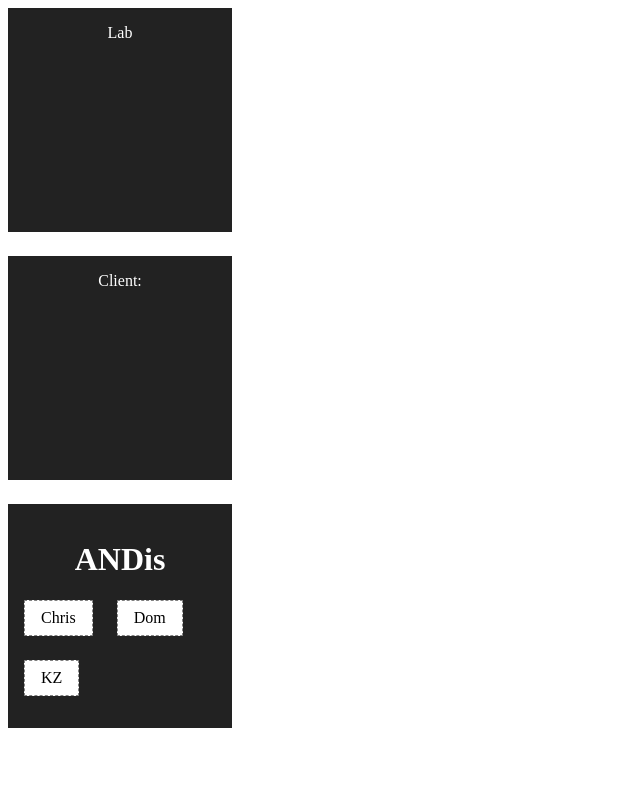
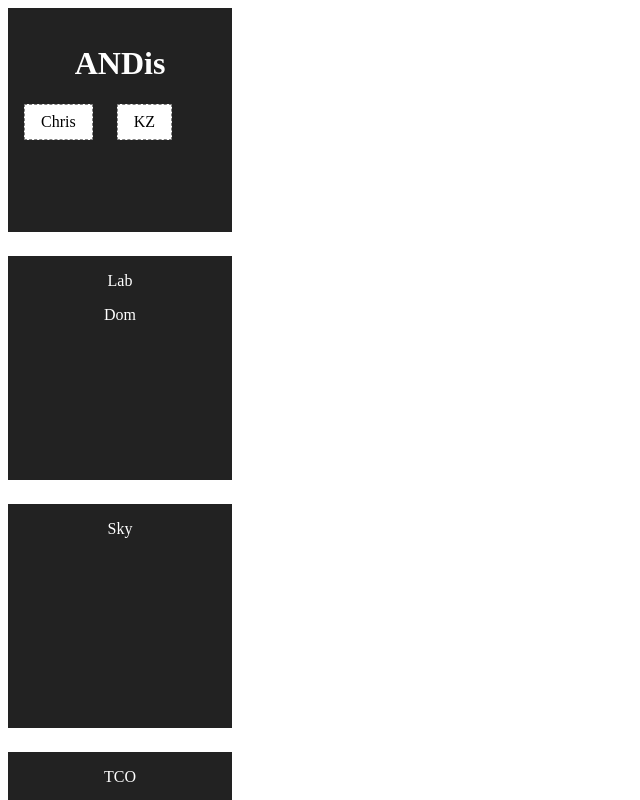
Before and after one commit to ChrisPalmerAND/dnd, a React (Create React App) app: page / in a window 1280 px wide. Shown: the top 800 px of the page, without its empty margins (0-640 px from the left). Built offline with nearby package versions, Linux system fonts and the light colour scheme.

Commit message:
Converting to single component
Signed-off-by: Chris Palmer <chris.palmer@and.digital>

```diff
--- a/src/components/ANDis.js
+++ b/src/components/ANDis.js
@@ -15,8 +15,7 @@ const style = {
   float: "left",
 };
 
-const listAndis = ["Chris", "Dom", "KZ"];
-export const ANDis = ({ onChangeClientList }) => {
+export const ANDis = ({ onChangeClientList, listOfAndis }) => {
   const [{ canDrop, isOver }, drop] = useDrop(() => ({
     accept: ItemTypes.BOX,
     drop: () => ({ name: "ANDis" }),
@@ -40,9 +39,14 @@ export const ANDis = ({ onChangeClientList }) => {
         data-testid="dustbin"
       >
         <h1>ANDis</h1>
-        {listAndis.map((name) => {
-          return <Box name={name} onChangeClientList={onChangeClientList} />;
-        })}
+        {listOfAndis &&
+          listOfAndis.map((name) => {
+            if (name.currentProject === "ANDis") {
+              return (
+                <Box name={name.name} onChangeClientList={onChangeClientList} />
+              );
+            }
+          })}
       </div>
     </>
   );
--- a/src/components/Box.js
+++ b/src/components/Box.js
@@ -16,10 +16,11 @@ export const Box = function Box({ name, onChangeClientList }) {
     item: { name },
     end: (item, monitor) => {
       const dropResult = monitor.getDropResult();
-      if (item && dropResult) {
+      if (item) {
         console.log(`You dropped ${item.name} into ${dropResult.name}!`);
+        onChangeClientList(item.name, dropResult.name);
+        // should change this to pass in the item name and the drop result name
       }
-      onChangeClientList(item.name);
     },
     collect: (monitor) => ({
       isDragging: monitor.isDragging(),
--- a/src/components/Client.js
+++ /dev/null
@@ -1,37 +0,0 @@
-import { useDrop } from "react-dnd";
-import { ItemTypes } from "./ItemTypes.js";
-
-const style = {
-  height: "12rem",
-  width: "12rem",
-  marginRight: "1.5rem",
-  marginBottom: "1.5rem",
-  color: "white",
-  padding: "1rem",
-  textAlign: "center",
-  fontSize: "1rem",
-  lineHeight: "normal",
-  float: "left",
-};
-export const Client = ({ clientList }) => {
-  const [{ canDrop, isOver }, drop] = useDrop(() => ({
-    accept: ItemTypes.BOX,
-    drop: () => ({ name: "Client" }),
-    collect: (monitor) => ({
-      isOver: monitor.isOver(),
-      canDrop: monitor.canDrop(),
-    }),
-  }));
-  const isActive = canDrop && isOver;
-  let backgroundColor = "#222";
-  if (isActive) {
-    backgroundColor = "darkgreen";
-  } else if (canDrop) {
-    backgroundColor = "darkkhaki";
-  }
-  return (
-    <div ref={drop} style={{ ...style, backgroundColor }} data-testid="dustbin">
-      Client: {clientList}
-    </div>
-  );
-};
--- a/src/components/Container.js
+++ b/src/components/Container.js
@@ -1,27 +1,50 @@
 import { memo, useState } from "react";
-import { Box } from "./Box.js";
-import { Lab } from "./Lab.js";
-import { Client } from "./Client.js";
 import { ANDis } from "./ANDis.js";
+import { WorkSource } from "./WorkSource.js";
 export const Container = memo(function Container() {
-  const [clientList, setClientList] = useState("");
+  const [clientList, setClientList] = useState([]);
+  const [andiList, setAndiList] = useState([
+    { name: "Chris", id: 1, currentProject: "ANDis" },
+    { name: "Dom", id: 2, currentProject: "Lab" },
+    { name: "KZ", id: 3, currentProject: "ANDis" },
+  ]);
 
-  const handleClientListState = (client) => {
-    setClientList(client);
+  const handleClientListState = (client, targetName) => {
+    console.log("Triggered");
+    setAndiList((prev) => {
+      prev.map((andi) => {
+        if (andi.name === client) {
+          andi.currentProject = targetName;
+          console.log("state loops", andi);
+        }
+        return [...prev, prev];
+      });
+    });
+    console.log("post function andi list", andiList);
   };
+
+  const listOfWorkSource = ["Lab", "Sky", "TCO", "M&M"];
 
   return (
     <div>
       <div style={{ overflow: "hidden", clear: "both" }}>
-        <Lab />
+        <ANDis
+          onChangeClientList={handleClientListState}
+          listOfAndis={andiList}
+        />
       </div>
-      <div style={{ overflow: "hidden", clear: "both" }}>
-        <Client clientList={clientList} />
-      </div>
-      <div style={{ overflow: "hidden", clear: "both" }}>
-        {/* <ANDis onChangeClientList={handleClientListState} /> */}
-        <ANDis onChangeClientList={setClientList} />
-      </div>
+      {listOfWorkSource &&
+        listOfWorkSource.map((workSource) => {
+          console.log(workSource);
+          return (
+            <div style={{ overflow: "hidden", clear: "both" }}>
+              <WorkSource
+                workSourceList={andiList}
+                nameOfWorkSource={workSource}
+              />
+            </div>
+          );
+        })}
     </div>
   );
 });
--- a/src/components/Lab.js
+++ b/src/components/WorkSource.js
@@ -13,10 +13,10 @@ const style = {
   lineHeight: "normal",
   float: "left",
 };
-export const Lab = () => {
+export const WorkSource = ({ workSourceList, nameOfWorkSource }) => {
   const [{ canDrop, isOver }, drop] = useDrop(() => ({
     accept: ItemTypes.BOX,
-    drop: () => ({ name: "Lab" }),
+    drop: () => ({ name: nameOfWorkSource }),
     collect: (monitor) => ({
       isOver: monitor.isOver(),
       canDrop: monitor.canDrop(),
@@ -29,9 +29,25 @@ export const Lab = () => {
   } else if (canDrop) {
     backgroundColor = "darkkhaki";
   }
+
   return (
-    <div ref={drop} style={{ ...style, backgroundColor }} data-testid="lab">
-      Lab
+    <div
+      ref={drop}
+      style={{ ...style, backgroundColor }}
+      data-testid={nameOfWorkSource}
+    >
+      {nameOfWorkSource}
+      {workSourceList ? (
+        workSourceList.map((ANDi) => {
+          console.log("line 44", ANDi.currentProject, nameOfWorkSource);
+          if (ANDi.currentProject === nameOfWorkSource) {
+            console.log("triggered if statement");
+            return <p>{ANDi.name}</p>;
+          }
+        })
+      ) : (
+        <p>not updated in time</p>
+      )}
     </div>
   );
 };
```
